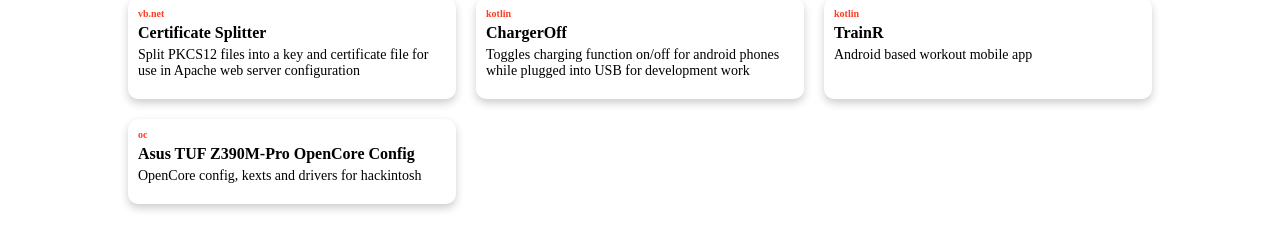
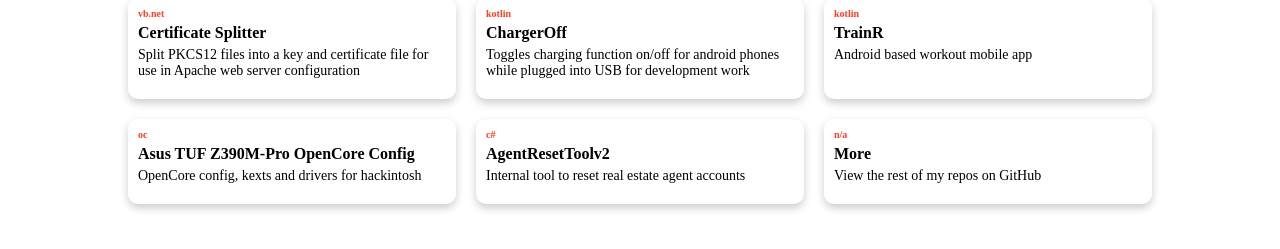
Before and after one commit to alienator88/alienator88, a plain HTML site: page index.html in a window 1280 px wide. Shown: the part 627-876 px from the top of the page. Drawn offline with Linux system fonts and the light colour scheme; grey boxes are pictures that could not be loaded.

Commit message:
Update index.html

```diff
--- a/index.html
+++ b/index.html
@@ -91,6 +91,22 @@
                 </div>
             </a>
 
+            <a href="https://github.com/alienator88/AgentResetToolv2" target="_blank" class="project-item">
+                <div class="project-details">
+                    <div class="project-language">c#</div>
+                    <div class="project-title">AgentResetToolv2</div>
+                    <div class="project-description">Internal tool to reset real estate agent accounts</div>
+                </div>
+            </a>
+
+            <a href="https://github.com/alienator88?tab=repositories" target="_blank" class="project-item">
+                <div class="project-details">
+                    <div class="project-language">n/a</div>
+                    <div class="project-title">More</div>
+                    <div class="project-description">View the rest of my repos on GitHub</div>
+                </div>
+            </a>
+
         </div>
 
         <div class="socials">
```
